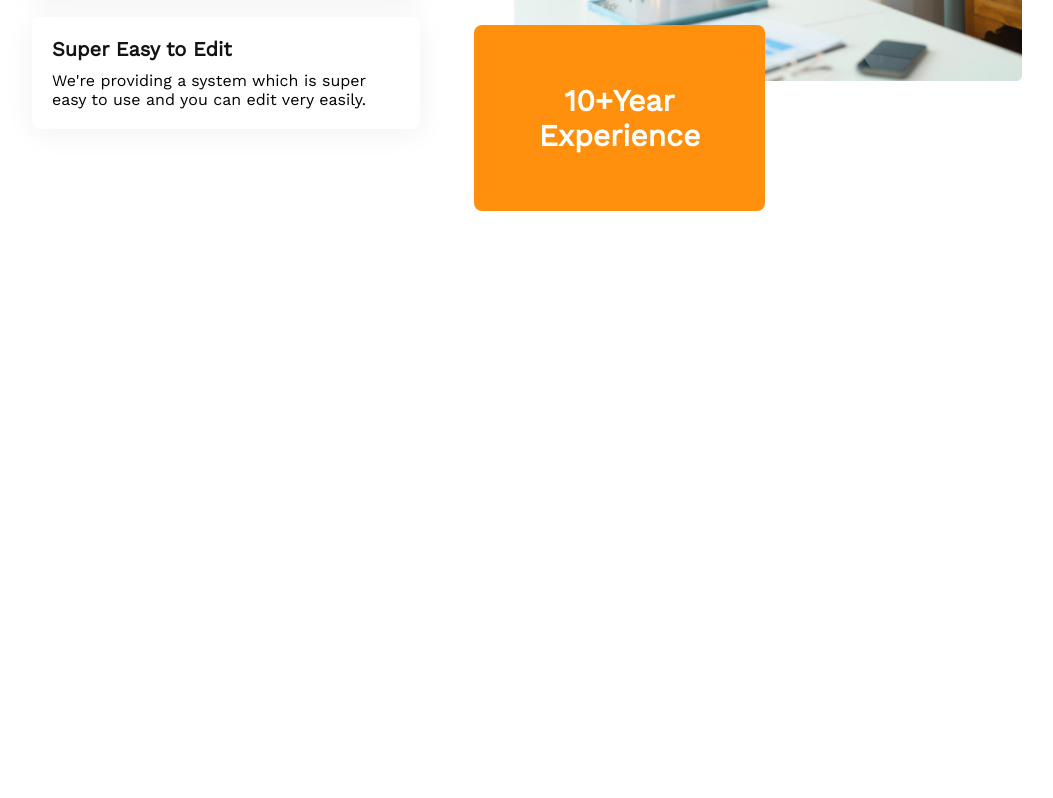
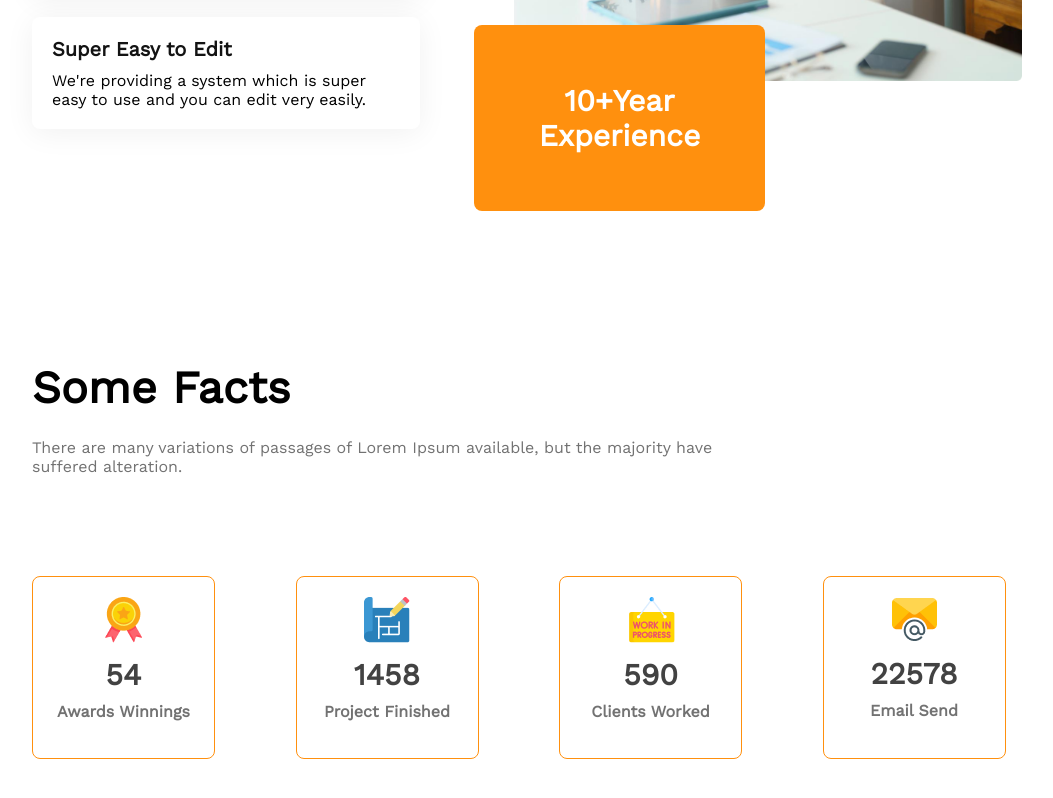
Before and after one commit to Shakil-Ahmed7/assignment-two, a plain HTML site: page index.html in a window 1280 px wide. Shown: the part 2244-3042 px from the top of the page, without its empty margins (96-1149 px from the left). Before the commit the page ends 2605 px from the top, so only its background shows below. Drawn offline with nearby package versions, Linux system fonts and the light colour scheme.

Commit message:
fact added

```diff
--- a/index.html
+++ b/index.html
@@ -44,9 +44,11 @@
         <!-- header section start -->
 
         <section class="header">
-                <h2 class="header-title">Brand New</h2>
-                <h2 class="header-title">Group of Architects</h2>
-                <p class="header-description">There are many variations of passages of Lorem Ipsum available, but the majority have suffered alteration in some form, by injected humour, or randomised words which don't look even</p>
+            <h2 class="header-title">Brand New</h2>
+            <h2 class="header-title">Group of Architects</h2>
+            <p class="header-description">There are many variations of passages of Lorem Ipsum available, but the
+                majority have suffered alteration in some form, by injected humour, or randomised words which don't look
+                even</p>
             <button class="btn-primary">Explore More</button>
             <img src="images/banner.png" alt="" class="header-image">
         </section>
@@ -66,35 +68,42 @@
                 <img src="images/team4.png" alt="">
             </div>
             <div class="feature-details">
-                <h3 class="feature-title"><span class="feature-title-gray">Quick list</span> of Our <span class="feature-title-orange">Features</span></h3>
-                <p class="feature-description">There are many variations of passages of Lorem Ipsum available, but the majority have suffered alteration in some form, by injected humour, or randomised words which don't look even</p>
+                <h3 class="feature-title"><span class="feature-title-gray">Quick list</span> of Our <span
+                        class="feature-title-orange">Features</span></h3>
+                <p class="feature-description">There are many variations of passages of Lorem Ipsum available, but the
+                    majority have suffered alteration in some form, by injected humour, or randomised words which don't
+                    look even</p>
                 <button class="btn-primary">Explore More</button>
             </div>
         </section>
         <!-- feature end -->
 
-        <!-- article section -->
+        <!-- article section start -->
 
         <article>
             <div class="blogs">
                 <div class="blog-info">
                     <h2 class="blog-title">Features you will love & enjoy</h2>
-                    <p class="blog-description">There are many features that you will love and enjoy. We will provide you the best service.</p>
+                    <p class="blog-description">There are many features that you will love and enjoy. We will provide
+                        you the best service.</p>
                     <div class="blog">
                         <h4 class="blog-name">Desktop & Mobile Version</h4>
                         <p class="blog-details">We provide both Desktop and Mobile version of our product.</p>
                     </div>
                     <div class="blog">
                         <h4 class="blog-name">Drag & Drop Builder</h4>
-                        <p class="blog-details">There are many features which you can use just by using drag and drop. It is that simple.</p>
+                        <p class="blog-details">There are many features which you can use just by using drag and drop.
+                            It is that simple.</p>
                     </div>
                     <div class="blog">
                         <h4 class="blog-name">Awesome Modern Design</h4>
-                        <p class="blog-details">We will provide all the modern design with modern technology. We will keep upgrading our system.</p>
+                        <p class="blog-details">We will provide all the modern design with modern technology. We will
+                            keep upgrading our system.</p>
                     </div>
                     <div class="blog">
                         <h4 class="blog-name">Super Easy to Edit</h4>
-                        <p class="blog-details">We're providing a system which is super easy to use and you can edit very easily.</p>
+                        <p class="blog-details">We're providing a system which is super easy to use and you can edit
+                            very easily.</p>
                     </div>
                 </div>
                 <div class="blog-image">
@@ -108,6 +117,38 @@
             </div>
 
         </article>
+        <!-- Article section end -->
+
+        <!-- Fact section start -->
+
+        <section class="facts">
+            <h3 class="fact-header">Some Facts</h3>
+            <p class="fact-description">There are many variations of passages of Lorem Ipsum available, but the majority
+                have suffered alteration.</p>
+            <div class="fact-info">
+                <div class="fact-box">
+                    <img src="images/icons/ribon.png" alt="">
+                    <h4 class="fact-number">54</h4>
+                    <p class="fact-name">Awards Winnings</p>
+                </div>
+                <div class="fact-box">
+                    <img src="images/icons/projects.png" alt="">
+                    <h4 class="fact-number">1458</h4>
+                    <p class="fact-name">Project Finished</p>
+                </div>
+                <div class="fact-box">
+                    <img src="images/icons/customers.png" alt="">
+                    <h4 class="fact-number">590</h4>
+                    <p class="fact-name">Clients Worked</p>
+                </div>
+                <div class="fact-box">
+                    <img src="images/icons/email.png" alt="">
+                    <h4 class="fact-number">22578</h4>
+                    <p class="fact-name">Email Send</p>
+                </div>
+            </div>
+        </section>
+        <!-- Fact section end -->
     </main>
 </body>
 
--- a/styles/style.css
+++ b/styles/style.css
@@ -193,6 +193,54 @@ nav {
     left: 0px;
 }
 
+/* Fact section styles */
+
+.facts {
+    margin: 0% 10% 7% 10%;
+}
+
+.fact-header {
+    font-weight: 700;
+    font-size: 45px;
+    margin-bottom: 24px;
+}
+
+.fact-description {
+    color: #727272;
+    margin: 0px 300px 100px 0px;
+}
+
+.fact-info {
+    display: grid;
+    grid-template-columns: repeat(4, 1fr);
+    gap: 30px;
+}
+
+.fact-box {
+    width: 141px;
+    height: 141px;
+    border: 1px solid #FF900E;
+    border-radius: 8px;
+    text-align: center;
+    padding: 20px;
+}
+
+.fact-number {
+    font-weight: 600;
+    font-size: 30px;
+    color: #424242;
+    margin: 10px 0px;
+}
+
+.fact-name {
+    font-weight: 600;
+    color: #727272;
+}
+
+.fact-box:hover{
+    transform: rotate(360deg) scale(1.25);
+    transition: transform 1s;
+}
 
 
 
@@ -269,14 +317,32 @@ nav {
     .blog-image {
         width: 100%;
     }
+
     .image>img {
         width: 250px;
         height: 430px;
     }
-    .exp-btn{
+
+    .exp-btn {
         font-size: 16px;
     }
+    .facts{
+        text-align: center;
+    }
+    .fact-header{
+        font-size: 40px;
+    }
+    .fact-description{
+        margin: 0px 0px 100px 0px;
+    }
+    .fact-info{
+        grid-template-columns: repeat(1,1fr);
+        justify-items: center;
+    }
+
 }
+
+
 
 /* for medium device */
 
@@ -320,6 +386,7 @@ nav {
     .feature-title {
         font-size: 40px;
     }
+
     .blogs {
         flex-direction: column-reverse;
     }
@@ -331,8 +398,19 @@ nav {
     .blog-image {
         width: 100%;
     }
+
     .image>img {
         width: 478px;
         height: 682px;
     }
+    .facts{
+        text-align: center;
+    }
+    .fact-description{
+        margin: 0px 0px 100px 0px;
+    }
+    .fact-info{
+        grid-template-columns: repeat(2,1fr);
+        justify-items: center;
+    }
 }
```
